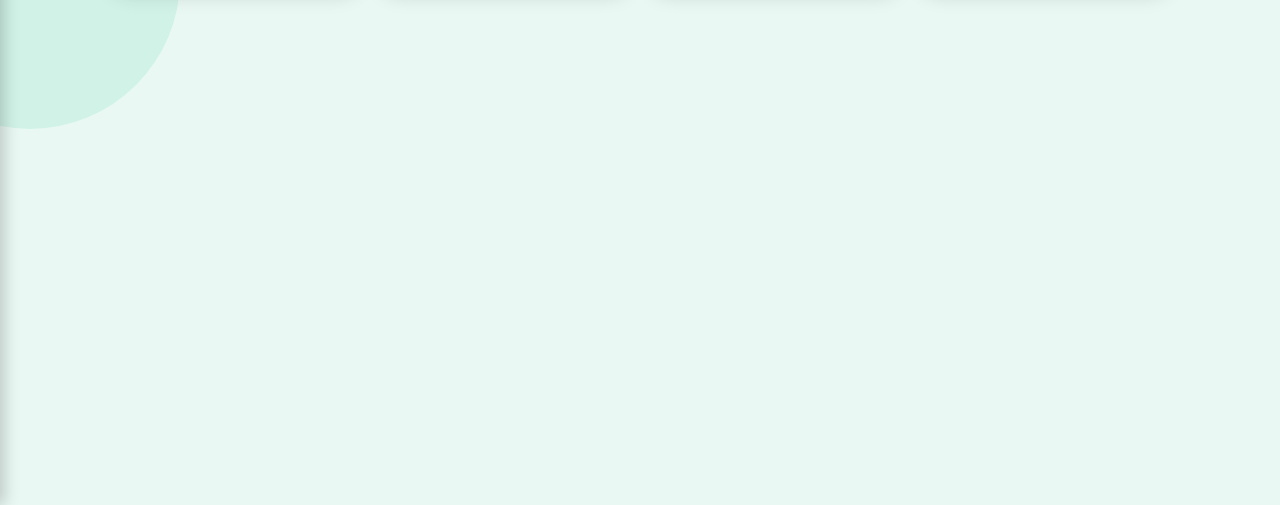
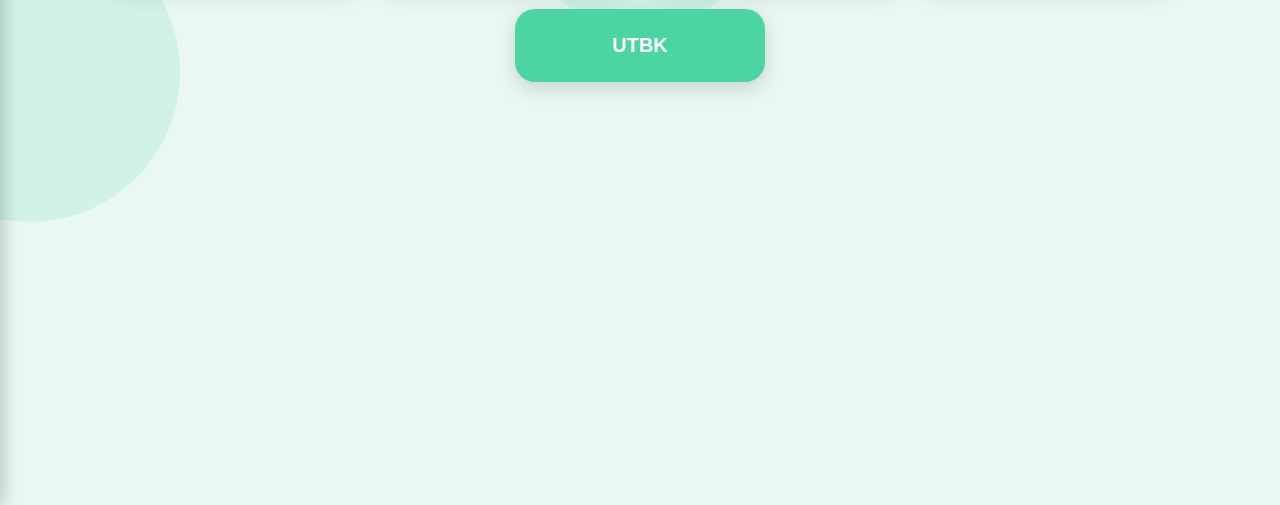
Before and after one commit to KebunIlmu/Kebun-Ilmu-TKA, a plain HTML site: page index.html in a window 1280 px wide. Shown: the part 295-800 px from the top of the page. Drawn offline with Linux system fonts and the light colour scheme.

Commit message:
Update index.html

```diff
--- a/index.html
+++ b/index.html
@@ -253,6 +253,7 @@
     <div class="card"><a href="tka_smp.html">TKA SMP</a></div>
     <div class="card"><a href="TKA SMA Wajib.html">TKA SMA Wajib</a></div>
     <div class="card"><a href="tka_sma_pilihan.html">TKA SMA Pilihan</a></div>
+    <div class="card"><a href="UTBK.html">UTBK</a></div>
   </div>
 
   <script>
```
